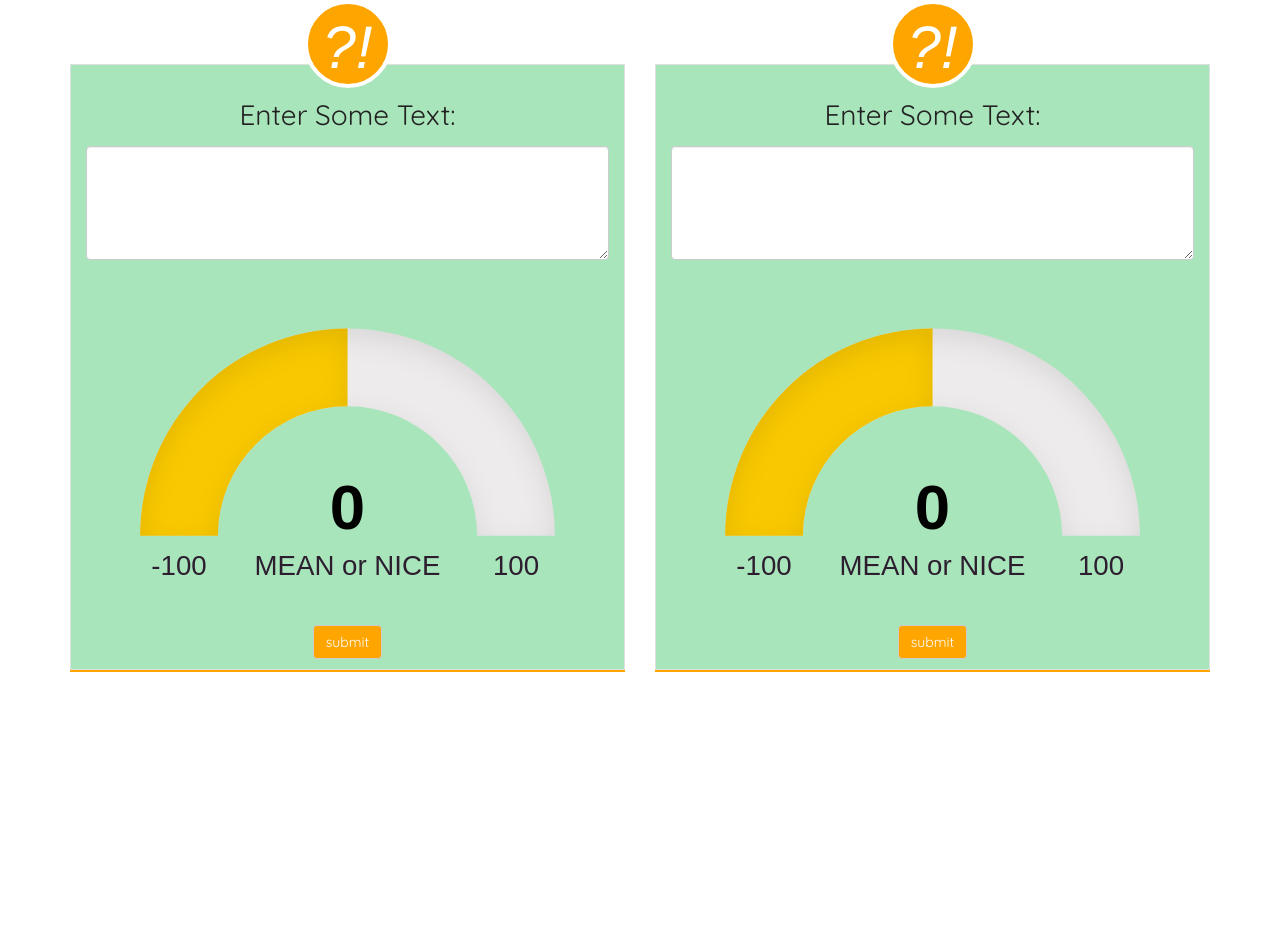
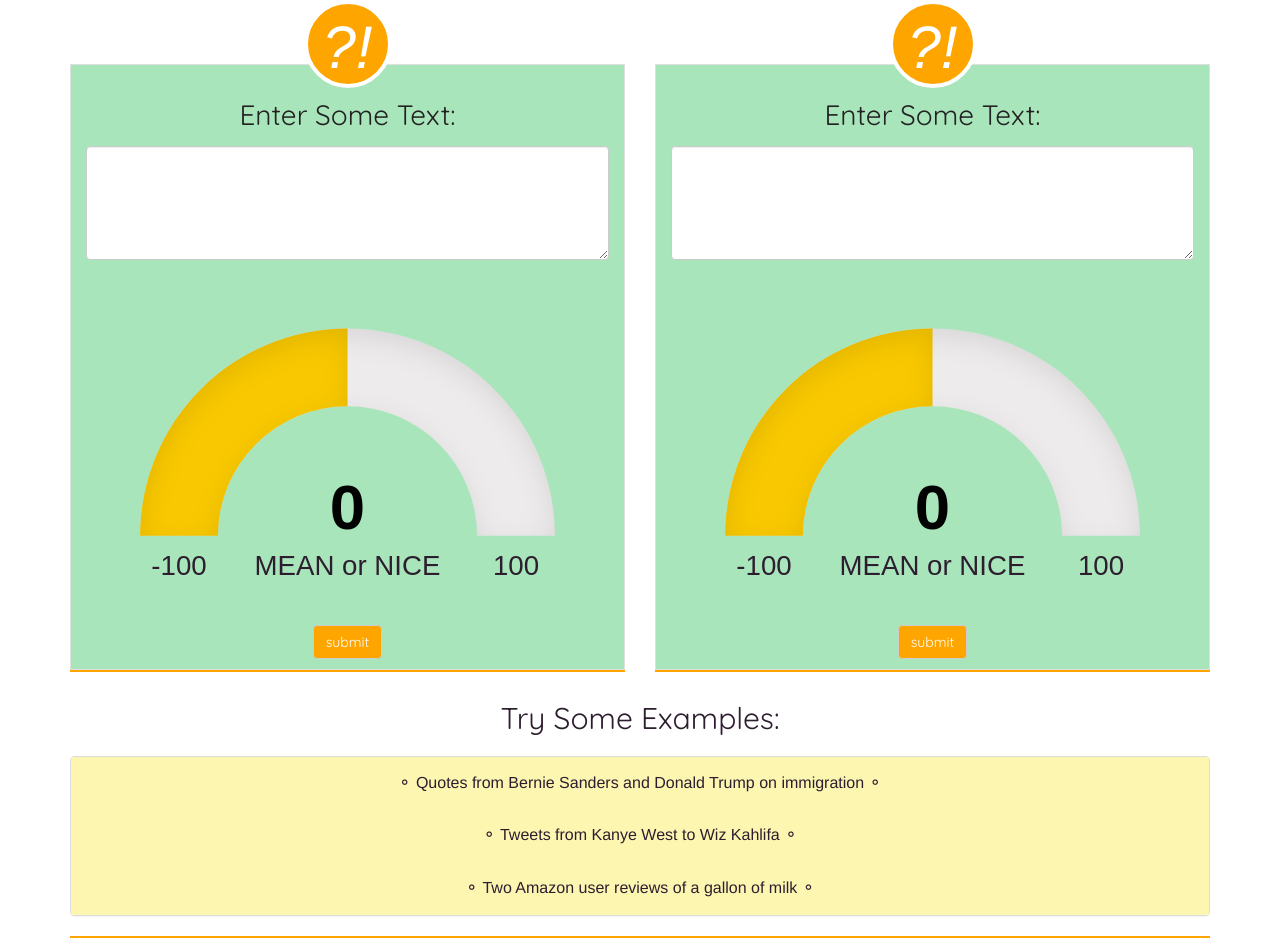
Before and after one commit to khsagehorn/whazzat, a website: page src/index.html in a window 1280 px wide. Before the commit the page ends 800 px from the top, so only its background shows below. Drawn offline with nearby package versions, Linux system fonts and the light colour scheme.

Commit message:
add example cases

```diff
--- a/src/css/main.css
+++ b/src/css/main.css
@@ -20,6 +20,23 @@
   margin: 15px;
 }
 
-.bo {
-  background-color: #A9E5BB;
+
+.panel-heading {
+  font-family: "Quicksand",sans-serif !important;
+  color: #2D1E2F;
 }
+
+.panel-body {
+  background-color: #FCF6B1;
+  color: #2D1E2F;
+  font-size: 16px;
+}
+
+.container .space {
+  height: 2px; background-color: orange;
+}
+
+.panel > button {
+  border: none;
+  width: 100%;
+}
--- a/src/index.html
+++ b/src/index.html
@@ -58,6 +58,16 @@
   </div>
 </div>
 
+<div class="container">
+  <h2 class="panel-heading">Try Some Examples:</h2>
+  <div class="panel panel-default">
+    <!-- <div class="panel-heading">Panel Heading</div> -->
+    <button id="quotes" class="panel-body">&#9900 Quotes from Bernie Sanders and Donald Trump on immigration &#9900</button>
+    <button id="tweets"class="panel-body">&#9900 Tweets from Kanye West to Wiz Kahlifa &#9900</button>
+    <button id="reviews" class="panel-body">&#9900 Two Amazon user reviews of a gallon of milk &#9900</div>
+    <div class="space"></button>
+  </div>
+</div>
 
 
 
--- a/src/js/main.js
+++ b/src/js/main.js
@@ -1,6 +1,7 @@
-// add scripts
+// declare global variables for gauges
 var g1, g2;
 
+// set default gauge vaules on page load
 window.onload = function(){
   g1 = new JustGage({
     id: "g1",
@@ -25,17 +26,7 @@ window.onload = function(){
   });
 };
 
-// window.myCallback = function (data) {
-//   console.log('your response:', data);
-
-//   refreshGauge1(data);
-
-//   refreshGauge2(data);
-
-//   console.log(data.docSentiment.score);
-
-// }
-
+//functions to reset gauge values
 function refreshGauge1(data){
   g1.refresh(data.docSentiment.score*100);
 
@@ -45,7 +36,8 @@ function refreshGauge2(data){
   g2.refresh(data.docSentiment.score*100);
 }
 
- // get text from text boxes on click, and run the ajax request
+ // get text from text boxes on click, and run the ajax request based on that data
+ // with the returned jsonp callback, run the gague resfresh functions
 $(document).on('ready', function() {
 
   $("#submit").on("click", function(event){
@@ -55,9 +47,9 @@ $(document).on('ready', function() {
     testText(text);
 
     window.myCallback = function (data) {
-      console.log('your response:', data);
 
       refreshGauge1(data);
+
     }
 
   });
@@ -69,7 +61,6 @@ $(document).on('ready', function() {
     testText(text);
 
     window.myCallback = function (data) {
-      console.log('your response:', data);
 
       refreshGauge2(data);
     }
@@ -97,3 +88,19 @@ function testText(text) {
   $.ajax(settings);
 
 };
+
+
+$("#quotes").on("click", function(){
+  $("#text-input1").val("It is time to bring our neighbors out of the shadows. It is time to give them legal status. It is time to create a reasonable path to citizenship.");
+  $("#text-input2").val("They're going to have to go out. They can come back, but they're gonna have to go out.");
+})
+
+$("#reviews").on("click", function(){
+  $("#text-input1").val("Best paired with my favorite Oreo variant!");
+  $("#text-input2").val("Do you have any idea where this stuff comes from? It's excreted by squeezing the wobbly thingie on the UNDERSIDE OF A COW! That's hardly made clear anywhere on the label.");
+})
+
+$("#tweets").on("click", function(){
+  $("#text-input1").val("Bro first of all you stole your whole shit from Cudi");
+  $("#text-input2").val("I went to look at your twitter and you were wearing cool pants");
+})
```
